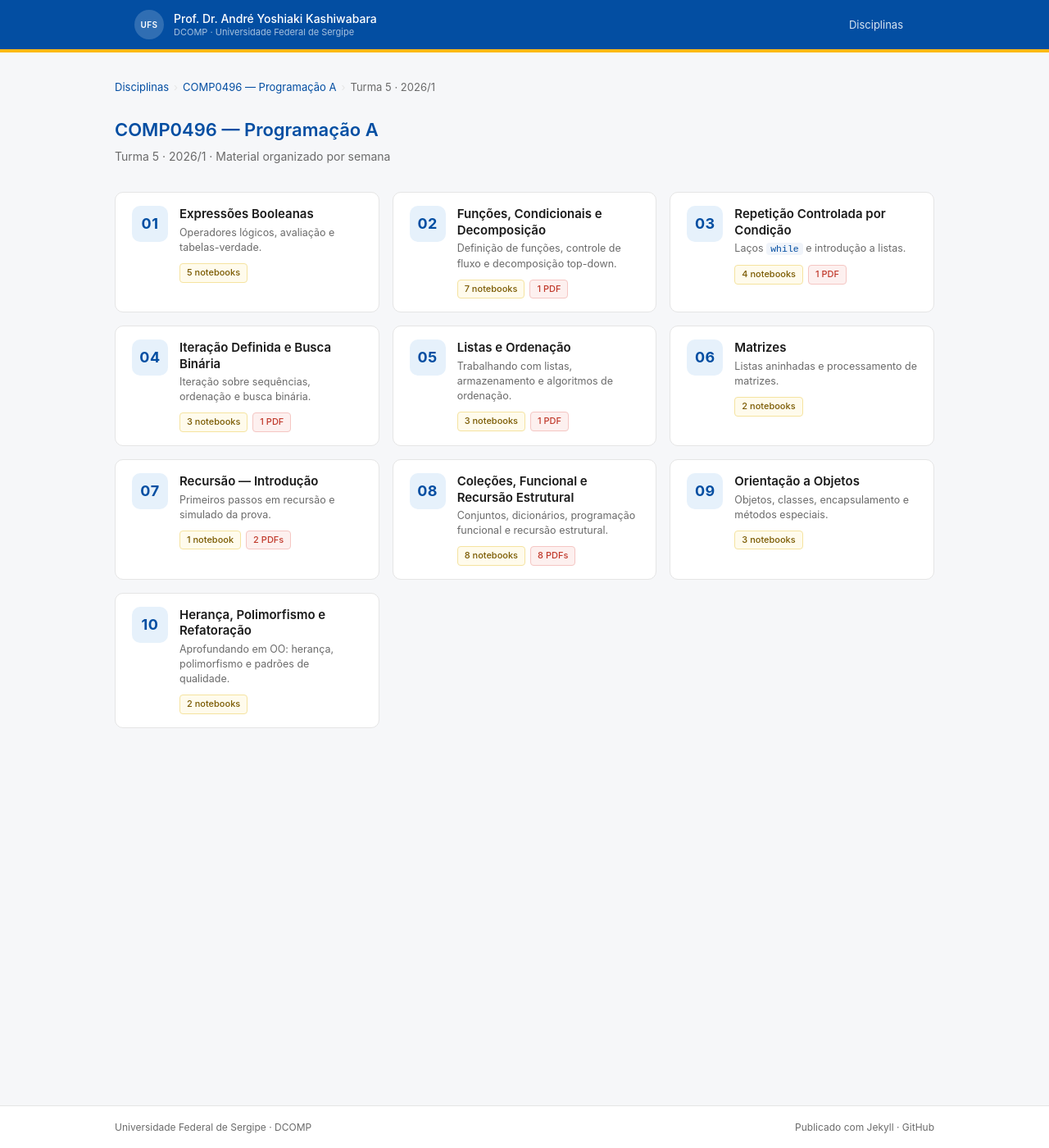
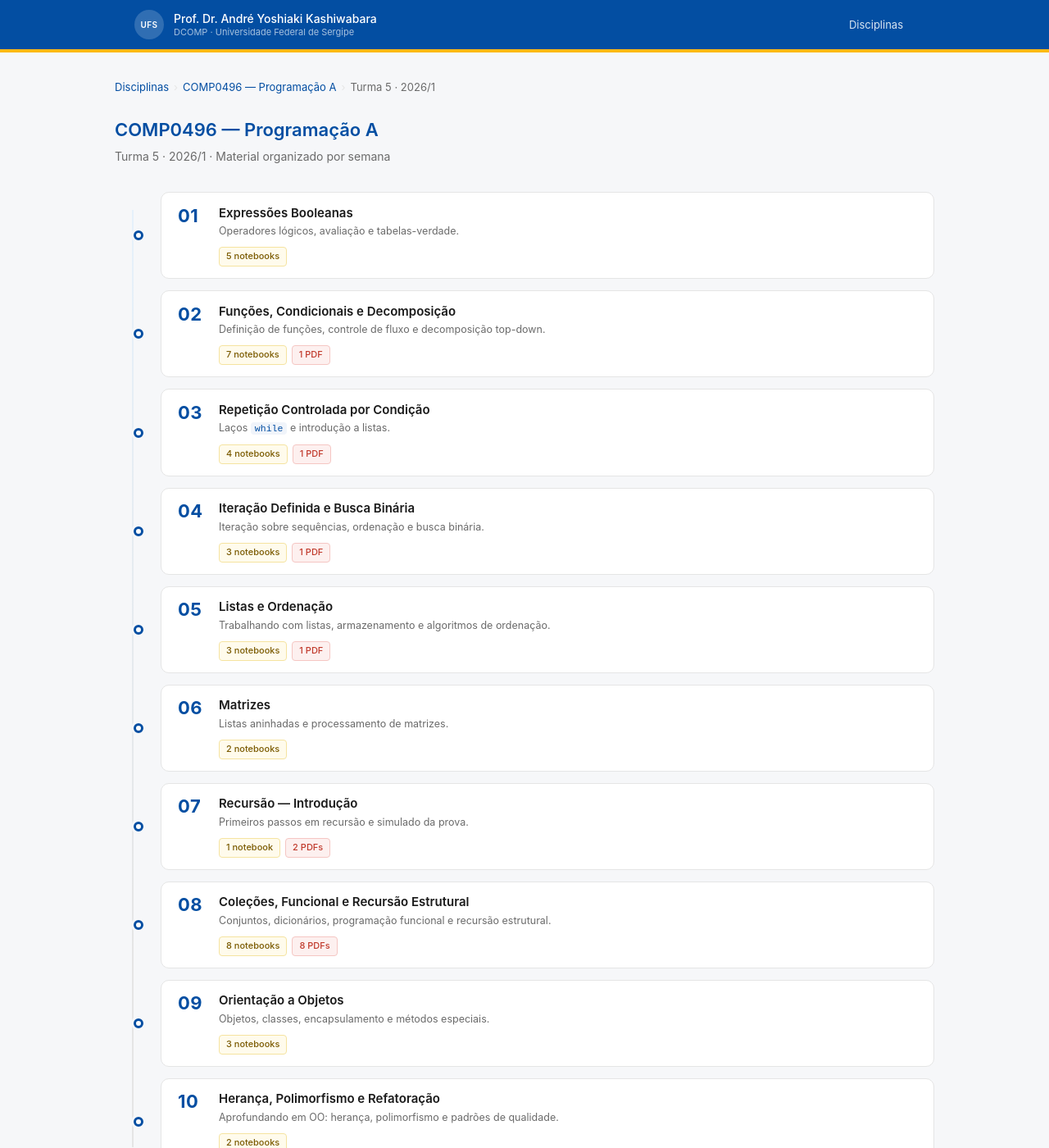
Before and after one commit to ayoshiaki/ufs-disciplinas, a Jekyll site: the page built from programacao-a/2026-1-T05/index.md, in a window 1280 px wide and 1400 px high. Shown: the whole window at 82% size. Built offline with Jekyll 4.4.1, drawn with Linux system fonts in a browser that asks for light colours.

Commit message:
style: troca grade de cards por timeline vertical na página da turma
Cada semana é um nó de uma linha do tempo, com bolinha azul
conectada pela linha vertical — reforça a progressão cronológica.

Co-Authored-By: Claude Opus 4.7 (1M context) <noreply@anthropic.com>

```diff
--- a/assets/css/main.css
+++ b/assets/css/main.css
@@ -212,20 +212,32 @@ a:hover { text-decoration: underline; }
 
 .card-link:hover { text-decoration: underline; }
 
-/* ── Weeks grid (turma page) ──────────────────────────────── */
+/* ── Weeks timeline (turma page) ──────────────────────────── */
 
-.weeks-grid {
-  display: grid;
-  grid-template-columns: repeat(auto-fill, minmax(280px, 1fr));
-  gap: 16px;
-  margin-bottom: 2rem;
+.weeks-timeline {
+  position: relative;
+  margin: 0 0 2rem;
+  padding-left: 28px;
+}
+
+.weeks-timeline::before {
+  content: "";
+  position: absolute;
+  left: 21px;
+  top: 22px;
+  bottom: 22px;
+  width: 2px;
+  background: linear-gradient(to bottom, var(--ufs-blue-lt), var(--border) 80%);
 }
 
 .week-card {
+  position: relative;
   background: var(--bg-white);
   border: 1px solid var(--border);
   border-radius: var(--radius);
-  padding: 1rem 1.25rem;
+  padding: 0.9rem 1.1rem 0.9rem 1.25rem;
+  margin-bottom: 14px;
+  margin-left: 28px;
   display: flex;
   gap: 14px;
   align-items: flex-start;
@@ -234,25 +246,40 @@ a:hover { text-decoration: underline; }
   transition: box-shadow 0.15s, border-color 0.15s, transform 0.1s;
 }
 
+.week-card::before {
+  content: "";
+  position: absolute;
+  left: -34px;
+  top: 50%;
+  transform: translateY(-50%);
+  width: 12px;
+  height: 12px;
+  border-radius: 50%;
+  background: var(--bg-white);
+  border: 3px solid var(--ufs-blue);
+  box-shadow: 0 0 0 3px var(--bg-page);
+  transition: background 0.15s, border-color 0.15s;
+}
+
 .week-card:hover {
   border-color: #b3cef0;
   box-shadow: 0 4px 16px rgba(3,78,162,0.10);
   text-decoration: none;
-  transform: translateY(-1px);
+}
+
+.week-card:hover::before {
+  background: var(--ufs-yellow);
+  border-color: var(--ufs-yellow);
 }
 
 .week-num {
   flex-shrink: 0;
-  width: 44px;
-  height: 44px;
-  border-radius: 10px;
-  background: var(--ufs-blue-lt);
+  min-width: 36px;
+  font-size: 22px;
+  font-weight: 700;
   color: var(--ufs-blue);
-  font-size: 18px;
-  font-weight: 700;
-  display: flex;
-  align-items: center;
-  justify-content: center;
+  line-height: 1;
+  padding-top: 2px;
   letter-spacing: 0.5px;
 }
 
--- a/programacao-a/2026-1-T05/index.md
+++ b/programacao-a/2026-1-T05/index.md
@@ -14,7 +14,7 @@ title: "COMP0496 — Programação A — Turma 5 · 2026/1"
 <h1 class="page-title">COMP0496 — Programação A</h1>
 <p class="page-subtitle">Turma 5 · 2026/1 · Material organizado por semana</p>
 
-<div class="weeks-grid">
+<div class="weeks-timeline">
 
   <a class="week-card" href="{{ 'programacao-a/2026-1-T05/semana-01' | relative_url }}">
     <div class="week-num">01</div>
```
